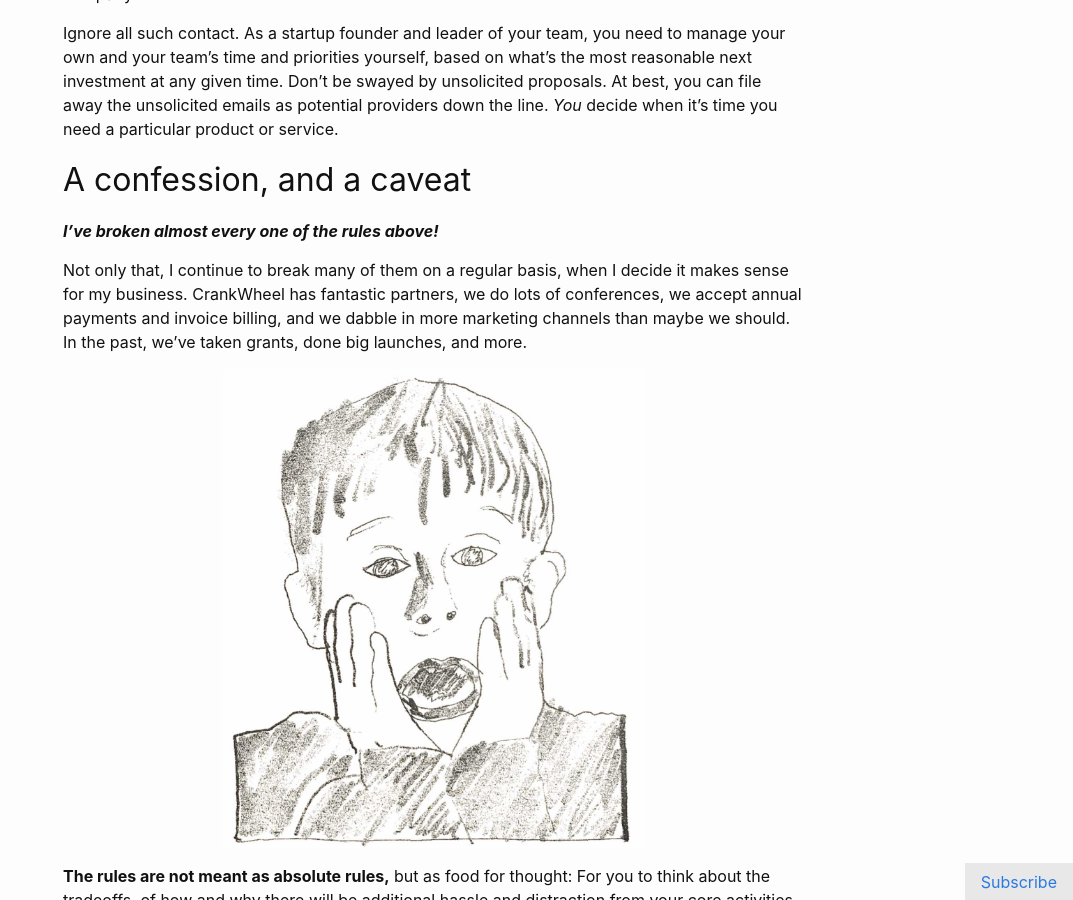
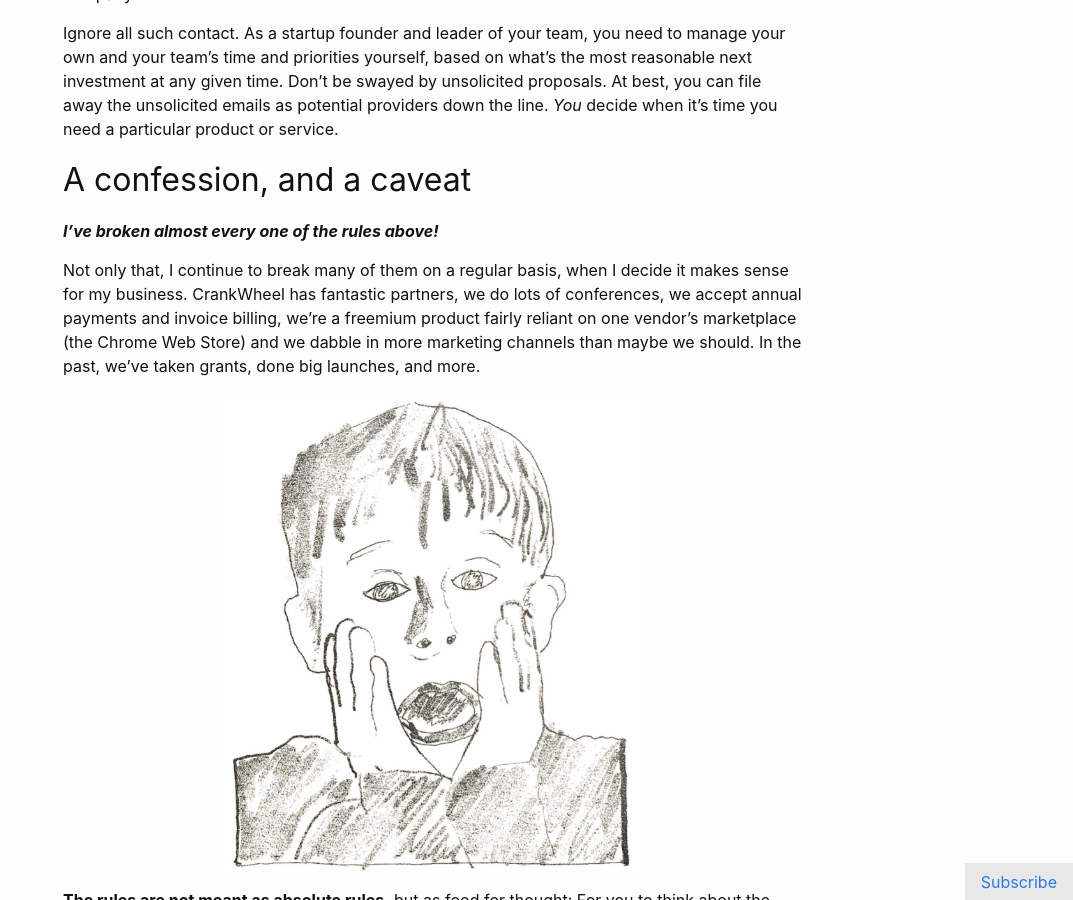
Before and after one commit to joisig/joisig.com, a Jekyll site: the page built from _posts/2020-02-11-23-rules-to-run-a-software-startup-with-minimum-hassle.md, in a window 1280 px wide and 900 px high, scrolled down 9480 px. Shown: the whole window, without its empty margins (207-1280 px from the left). Built offline with Jekyll 4.4.1, drawn with Linux system fonts in a browser that asks for light colours; comment, search, counter and statistics services are not loaded.

Commit message:
Add clarification re freemium

```diff
--- a/_posts/2020-02-11-23-rules-to-run-a-software-startup-with-minimum-hassle.md
+++ b/_posts/2020-02-11-23-rules-to-run-a-software-startup-with-minimum-hassle.md
@@ -190,7 +190,7 @@ Ignore all such contact. As a startup founder and leader of your team, you need
 
 **_I’ve broken almost every one of the rules above!_**
 
-Not only that, I continue to break many of them on a regular basis, when I decide it makes sense for my business. CrankWheel has fantastic partners, we do lots of conferences, we accept annual payments and invoice billing, and we dabble in more marketing channels than maybe we should. In the past, we've taken grants, done big launches, and more.
+Not only that, I continue to break many of them on a regular basis, when I decide it makes sense for my business. CrankWheel has fantastic partners, we do lots of conferences, we accept annual payments and invoice billing, we're a freemium product fairly reliant on one vendor's marketplace (the Chrome Web Store) and we dabble in more marketing channels than maybe we should. In the past, we've taken grants, done big launches, and more.
 
 <p align="center"><img src="/media/hasslerules-confession.jpg" style="max-height: 30em;" alt="Oh no!"/></p>
 
```
